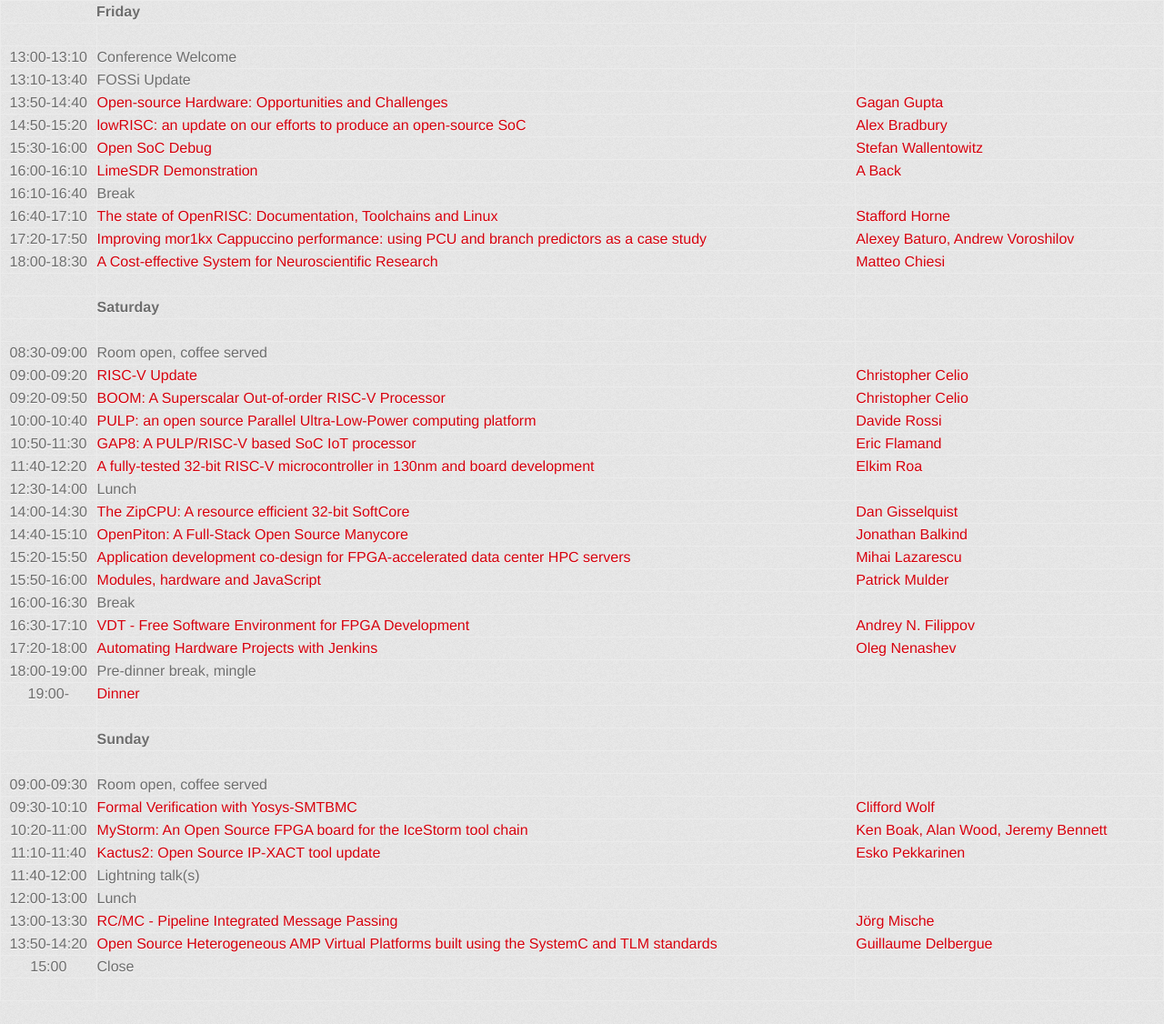
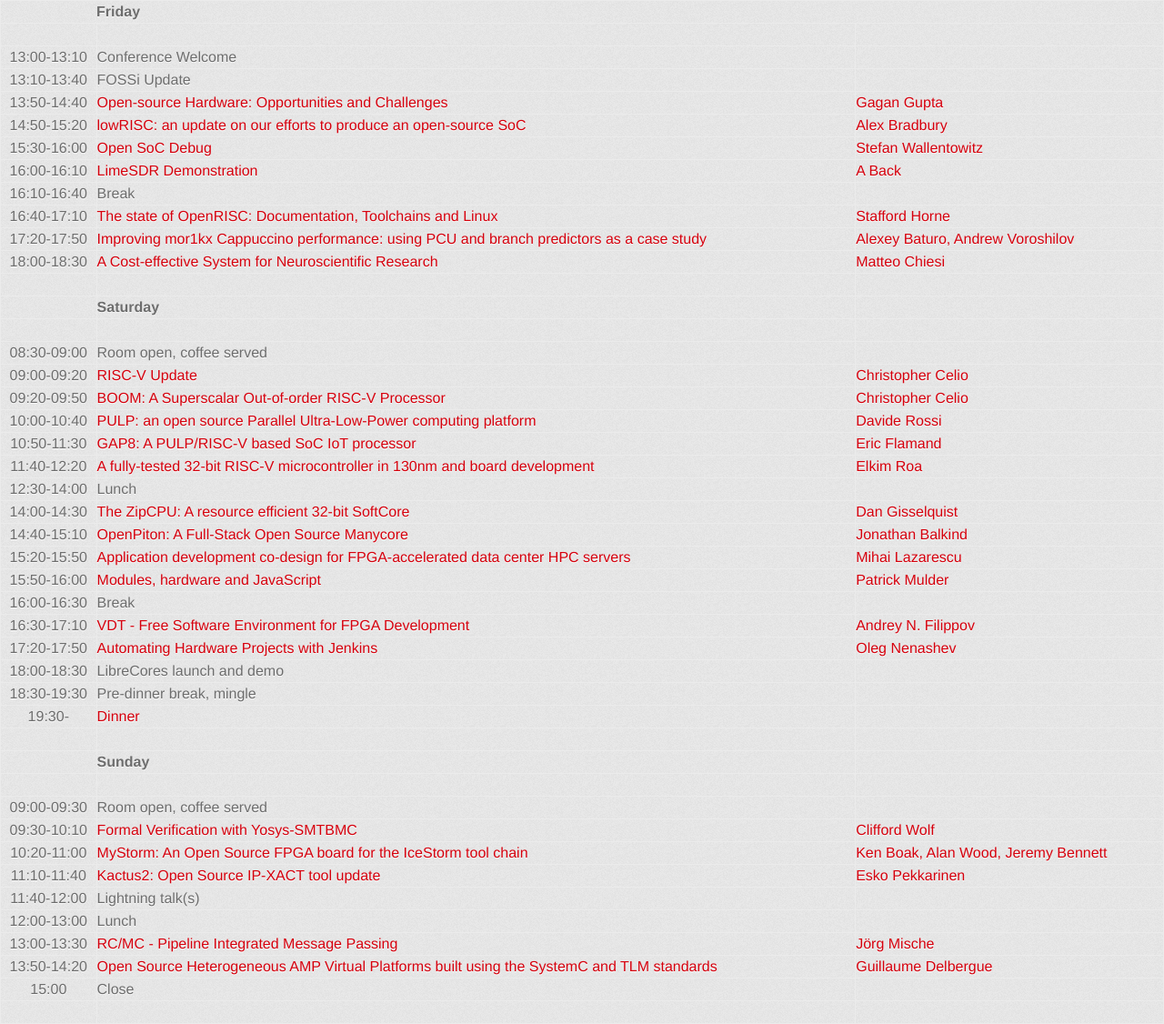
Before and after one commit to fossi-foundation/orconf, a Jekyll site: the page built from schedule.md, in a window 1280 px wide. Shown: the whole page at 91% size. Built offline with Jekyll 4.4.1, drawn with Linux system fonts in a browser that asks for light colours; some web fonts are replaced; before the commit the page ends 1101 px from its top, so only the background shows below that.

Commit message:
Update schedule.md
Tweak Saturday evening timings

```diff
--- a/schedule.md
+++ b/schedule.md
@@ -34,9 +34,10 @@
 | 15:50-16:00  | [Modules, hardware and JavaScript](http://orconf.org#javascript) | [Patrick Mulder](http://orconf.org/#mulder)
 | 16:00-16:30  | Break |
 | 16:30-17:10  | [VDT - Free Software Environment for FPGA Development](http://orconf.org/#vdt) | [Andrey N. Filippov](http://orconf.org/#andrey)
-| 17:20-18:00  | [Automating Hardware Projects with Jenkins](http://orconf.org/#jenkins) | [Oleg Nenashev](http://orconf.org/#oleg)
-| 18:00-19:00  | Pre-dinner break, mingle |
-| 19:00-       | [Dinner](http://www.altrobologna.com/) |
+| 17:20-17:50  | [Automating Hardware Projects with Jenkins](http://orconf.org/#jenkins) | [Oleg Nenashev](http://orconf.org/#oleg)
+| 18:00-18:30  | LibreCores launch and demo |
+| 18:30-19:30  | Pre-dinner break, mingle |
+| 19:30-       | [Dinner](http://www.altrobologna.com/) |
 | | |
 |-----
 |  | **Sunday**
```
